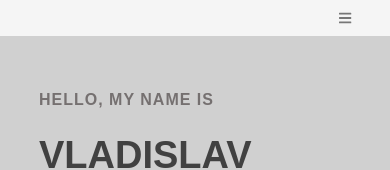
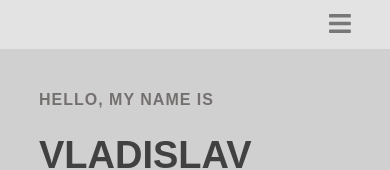
Before and after one commit to VladKravets/CV, a React (Create React App) app: page / in a window 390 px wide. Shown: the top 170 px of the page. Built offline with nearby package versions, Linux system fonts and the light colour scheme.

Commit message:
completed

```diff
--- a/src/Nav/BurgerMenu/Burger.module.scss
+++ b/src/Nav/BurgerMenu/Burger.module.scss
@@ -8,12 +8,17 @@ nav {
 
 
 .burgerBtn {
+    opacity: 0;
     cursor: pointer;
     margin-left: 15px;
     position: relative;
-    font-size: 14px;
+    font-size: 25px;
     color: #777777;
 }
+@media screen and (max-width: 564px) {
+    .burgerBtn {
+    opacity: 1;
+    }
+}
 .active{
-
 }
--- a/src/Nav/Nav.module.scss
+++ b/src/Nav/Nav.module.scss
@@ -3,7 +3,7 @@
 .navigation {
   display: flex;
   flex-direction: row;
-  background-color: #f5f5f5;
+  background-color: #e3e3e3;
   padding: 10px 0;
   width: 100%;
   justify-content: flex-end;
--- a/src/a3_skills/images-for-skills/images.js
+++ b/src/a3_skills/images-for-skills/images.js
@@ -1,7 +1,7 @@
 import React from "react";
 import styles from "../Skills.module.scss";
 import reactLogo from "../../assets/images/skills/react.png";
-import Redux from "../../assets/images/skills/Redux.png.crdownload";
+import Redux from "../../assets/images/skills/Redux.svg";
 import restAPI from "../../assets/images/skills/restAPI.png";
 import typeScript from '../../assets/images/skills/typescript.png'
 import javaScript from '../../assets/images/skills/js.png'
--- a/src/a4_projects/Projects.js
+++ b/src/a4_projects/Projects.js
@@ -22,7 +22,7 @@ function Projects() {
                         title={"To do list"}
                         img={imgOne}
                         description={"TS, Redux, RestAPI, Thunk,Material UI, Unit Tests"}
-                        link={"#"}/>
+                        link={"https://vladkravets.github.io/Todolist/"}/>
                     <Project
                         title={"counter"}
                         img={imgTwo}
@@ -32,7 +32,7 @@ function Projects() {
                         title={"the social network"}
                         img={imgThree}
                         description={"TS, Redux, RestAPI, Thunk,ANT Design, Unit Tests"}
-                        link={"#"}/>
+                        link={"https://vladkravets.github.io/login"}/>
 
                     <Project
                         title={"future project"}
@@ -43,8 +43,8 @@ function Projects() {
                     <Project
                         title={"Weather app"}
                         img={imgFive}
-                        description={"...in progress"}
-                        link={"link #1"}/>
+                        description={'React/Redux,RestAPI.My project on which I practiced a request to the server and its processing'}
+                        link={"https://vladkravets.github.io/Weather-app/"}/>
 
                     <Project
                         title={"future project "}
--- a/src/a6_contacts/form/ContactsData/ContactsData.module.scss
+++ b/src/a6_contacts/form/ContactsData/ContactsData.module.scss
@@ -5,3 +5,6 @@
     min-width: 240px;
     margin-bottom: 30px;
 }
+.iconOrange{
+    background-color: #fedfd7!important;
+}
--- a/src/a6_contacts/form/ContactsData/DataBlock/DataBlock.module.scss
+++ b/src/a6_contacts/form/ContactsData/DataBlock/DataBlock.module.scss
@@ -22,7 +22,7 @@
   }
 
   .icon {
-    font-size: 30px;
+    font-size: 35px;
     line-height: 47px;
     margin-right: 12px;
     color: $textColorH5;
```
Also changed, not shown: 1 other file (tests, documents, lock files or other folders).
